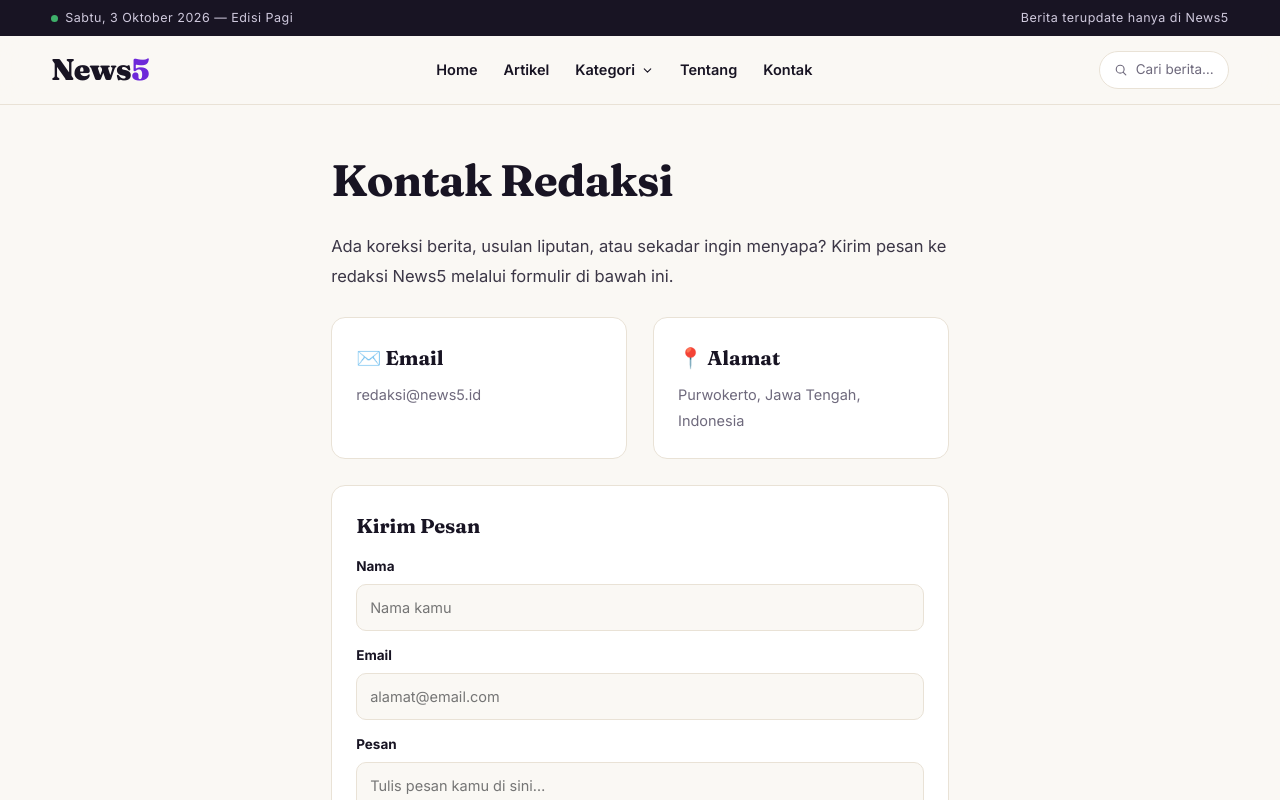
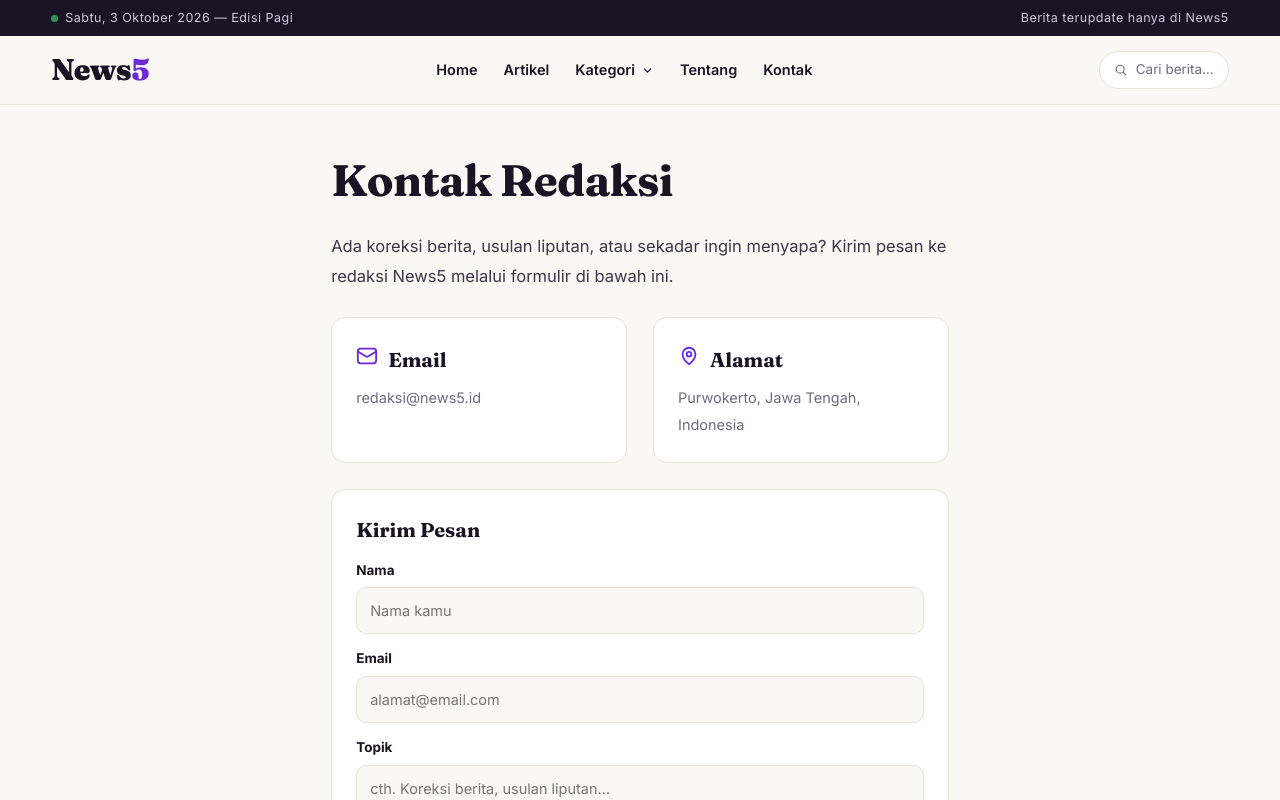
Before and after one commit to nopalalu/news5, a Next.js app: page /kontak in a window 1280 px wide. Shown: the top 800 px of the page. Built offline with nearby package versions, Linux system fonts and the light colour scheme.

Commit message:
UI overhaul: de-slop, intro splash, reveal animations, bigger tap targets

```diff
--- a/app/kontak/page.js
+++ b/app/kontak/page.js
@@ -1,6 +1,7 @@
 "use client";
 
 import { useState } from "react";
+import { IconMail, IconPin, IconCheck } from "../../components/icons";
 
 export default function KontakPage() {
   const [sent, setSent] = useState(false);
@@ -15,11 +16,25 @@ export default function KontakPage() {
 
       <div className="contact-grid">
         <div className="contact-card">
-          <h3>✉️ Email</h3>
+          <h3
+            style={{ display: "flex", alignItems: "center", gap: 10 }}
+          >
+            <span style={{ color: "var(--brand)", fontSize: 22 }}>
+              <IconMail />
+            </span>
+            Email
+          </h3>
           <p>redaksi@news5.id</p>
         </div>
         <div className="contact-card">
-          <h3>📍 Alamat</h3>
+          <h3
+            style={{ display: "flex", alignItems: "center", gap: 10 }}
+          >
+            <span style={{ color: "var(--brand)", fontSize: 22 }}>
+              <IconPin />
+            </span>
+            Alamat
+          </h3>
           <p>Purwokerto, Jawa Tengah, Indonesia</p>
         </div>
       </div>
@@ -29,7 +44,17 @@ export default function KontakPage() {
           className="contact-card"
           style={{ marginTop: 26, borderColor: "#047857" }}
         >
-          <h3>✅ Pesan terkirim!</h3>
+          <h3
+            style={{
+              display: "flex",
+              alignItems: "center",
+              gap: 10,
+              color: "#047857",
+            }}
+          >
+            <IconCheck />
+            Pesan terkirim!
+          </h3>
           <p>
             Terima kasih, pesan kamu sudah kami terima. Redaksi akan
             menindaklanjuti secepatnya.
@@ -49,11 +74,10 @@ export default function KontakPage() {
           <input type="text" placeholder="Nama kamu" required />
           <label>Email</label>
           <input type="email" placeholder="alamat@email.com" required />
+          <label>Topik</label>
+          <input type="text" placeholder="cth. Koreksi berita, usulan liputan…" />
           <label>Pesan</label>
-          <textarea
-            placeholder="Tulis pesan kamu di sini…"
-            required
-          />
+          <textarea placeholder="Tulis pesan kamu di sini…" required />
           <div style={{ marginTop: 18 }}>
             <button className="btn" type="submit">
               Kirim Pesan
```
